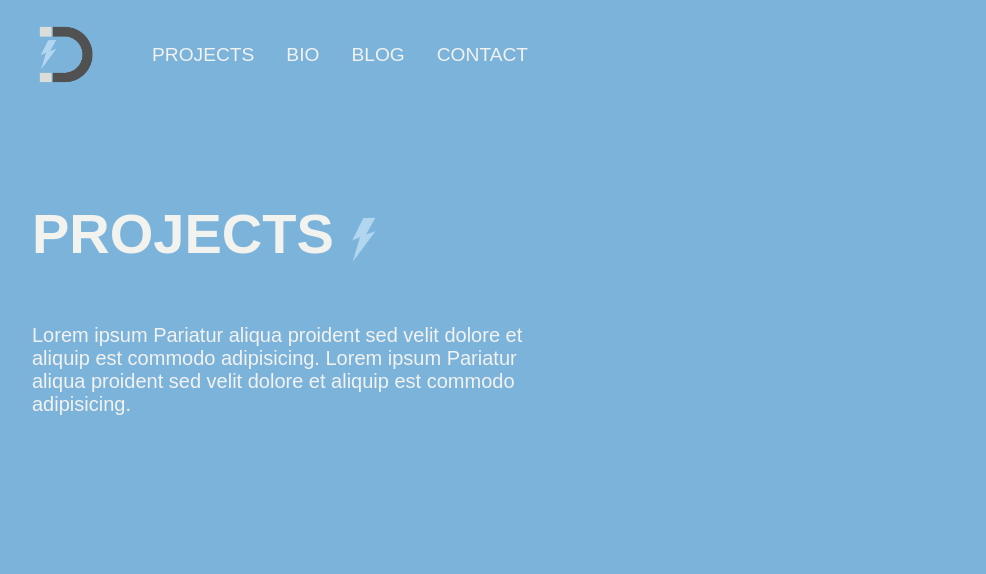
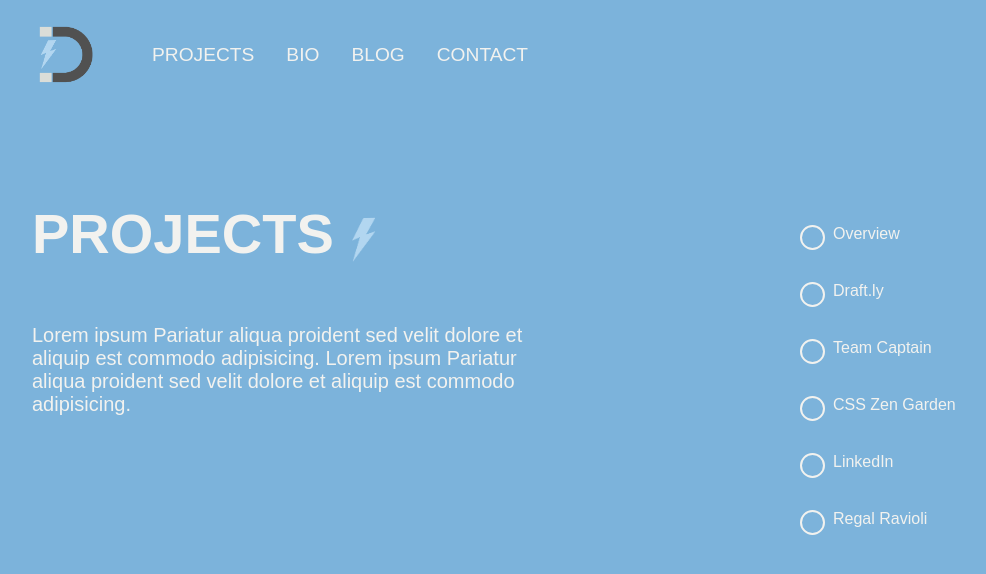
Before and after one commit to dinercoffee/davidpowellme.github.io, a Jekyll site: the page built from 01-projects.html, in a window 1280 px wide and 900 px high. Shown: the top 574 px of the window, without its empty margins (32-1018 px from the left). Built offline with Jekyll 4.4.1, drawn with Linux system fonts in a browser that asks for light colours; nearby versions of some CDN libraries; some of the changed text lies outside the part shown.

Commit message:
project nav

```diff
--- a/01-projects.html
+++ b/01-projects.html
@@ -4,7 +4,7 @@ title: Projects
 permalink: /projects/
 ---
 
-<section class="col-sm-12 col-md-12 col-lg-12 summary">
+<section id="top" class="col-sm-12 col-md-12 col-lg-12 summary">
 	<article class="col-sm-10 col-md-8 col-lg-6">
 		<div class="project-wrapper intro">
 			<h1 class="lightning">Projects</h1>
@@ -13,7 +13,20 @@ permalink: /projects/
 	</article>
 </section>
 <section class="col-sm-12 col-md-12 col-lg-12 summary">
-	<article class="col-sm-10 col-md-8 col-lg-6">
+	<article id="draftly" class="col-sm-10 col-md-8 col-lg-6">
+		<div class="project-wrapper">
+			<h1>Draft.ly</h1>
+			<h2>Writing Prompt App</h2>
+			<p>Lorem ipsum Pariatur aliqua proident sed velit dolore et aliquip est commodo adipisicing. Lorem ipsum Pariatur aliqua proident sed velit dolore et aliquip est commodo adipisicing.</p>
+			<div>
+				<a href="/mobile-project/" class="button">View Case Study</a>
+			</div>
+		</div>
+	</article>
+</section>
+
+<section class="col-sm-12 col-md-12 col-lg-12 summary">
+	<article id="team" class="col-sm-10 col-md-8 col-lg-6">
 		<div class="project-wrapper">
 			<h1>Team Skip</h1>
 			<h2>Mobile App Project</h2>
@@ -25,7 +38,7 @@ permalink: /projects/
 	</article>
 </section>
 <section class="col-sm-12 col-md-12 col-lg-12 summary">
-	<article class="col-sm-10 col-md-8 col-lg-6">
+	<article id="zen" class="col-sm-10 col-md-8 col-lg-6">
 		<div class="project-wrapper">
 			<h1>CSS Zen Garden</h1>
 			<h2>Op Art Challenge</h2>
@@ -37,7 +50,7 @@ permalink: /projects/
 	</article>
 </section>
 <section class="col-sm-12 col-md-12 col-lg-12 summary">
-	<article class="col-sm-10 col-md-8 col-lg-6">
+	<article id="linked" class="col-sm-10 col-md-8 col-lg-6">
 		<div class="project-wrapper">
 			<h1>LinkedIn</h1>
 			<h2>Re-imagined Web App</h2>
@@ -49,7 +62,7 @@ permalink: /projects/
 	</article>
 </section>
 <section class="col-sm-12 col-md-12 col-lg-12 summary">
-	<article class="col-sm-10 col-md-8 col-lg-6">
+	<article id="regal" class="col-sm-10 col-md-8 col-lg-6">
 		<div class="project-wrapper">
 			<h1>Regal Ravioli</h1>
 			<h2>Restaurant Redesign Project</h2>
@@ -60,3 +73,24 @@ permalink: /projects/
 		</div>
 	</article>
 </section>
+
+<nav class="project-nav">
+	<div>
+		<a href="#top"><div></div><div>Overview</div></a>
+	</div>
+	<div>
+		<a href="#draftly"><div></div><div>Draft.ly</div></a>
+	</div>
+	<div>
+		<a href="#team"><div></div><div>Team Captain</div></a>
+	</div>
+	<div>
+		<a href="#zen"><div></div><div>CSS Zen Garden</div></a>
+	</div>
+	<div>
+		<a href="#linked"><div></div><div>LinkedIn</div></a>
+	</div>
+	<div>
+		<a href="#regal"><div></div><div>Regal Ravioli</div></a>
+	</div>
+</nav>
--- a/_sass/_global.scss
+++ b/_sass/_global.scss
@@ -128,30 +128,70 @@ a {
 	}
 }
 
+.project-nav {
+    overflow: hidden;
+    position: fixed;
+    top: 25%;; right: 10%;
+    width: 10%;
+
+    div {
+        margin: 0 0.5em 1em 0;
+        overflow: hidden;
+
+        div:first-child {
+            border: 2px solid $color-light-primary;
+            border-radius: 50%;
+            float: left;
+            height: 25px;
+            width: 25px;
+        }
+        div:last-child {
+            display: none;
+        }
+    }
+}
+
+@media (min-width: 650px) {
+    .project-nav {
+        width: 25%;
+
+        div div:last-child {
+            color: $color-light-primary;
+            display: block;
+            float: left;
+        }
+    }
+}
+
 .summary {
     background: $color-dark-primary;
     height: 100vh;
     overflow: hidden;
-    	&:nth-child(2) {
+        &:nth-child(2) {
+            background: url(../images/journal.jpg) 0 0 no-repeat;
+            background-size: cover;
+        }
+    	&:nth-child(3) {
         	background: url(../images/playball.jpg) 0 0 no-repeat;
         	background-size: cover;
 		}
-        &:nth-child(3) {
+        &:nth-child(4) {
             background: url(../images/clock.jpg) 0 0 no-repeat;
             background-size: cover;
         }
-        &:nth-child(4) {
+        &:nth-child(5) {
             background: url(../images/professional.jpg) 0 0 no-repeat;
             background-size: cover;
         }
-        &:nth-child(5) {
+        &:nth-child(6) {
             background: url(../images/tomatoes.jpg) 0 0 no-repeat;
             background-size: cover;
         }
         &:nth-child(2),
         &:nth-child(3),
         &:nth-child(4),
-        &:nth-child(5) {
+        &:nth-child(5),
+        &:nth-child(6) {
         	position: relative;
 
             &:before {
```
Also changed, not shown: images/journal.jpg (added), images/photo-1454166155302-ef4863c27e70.jpeg (added).
